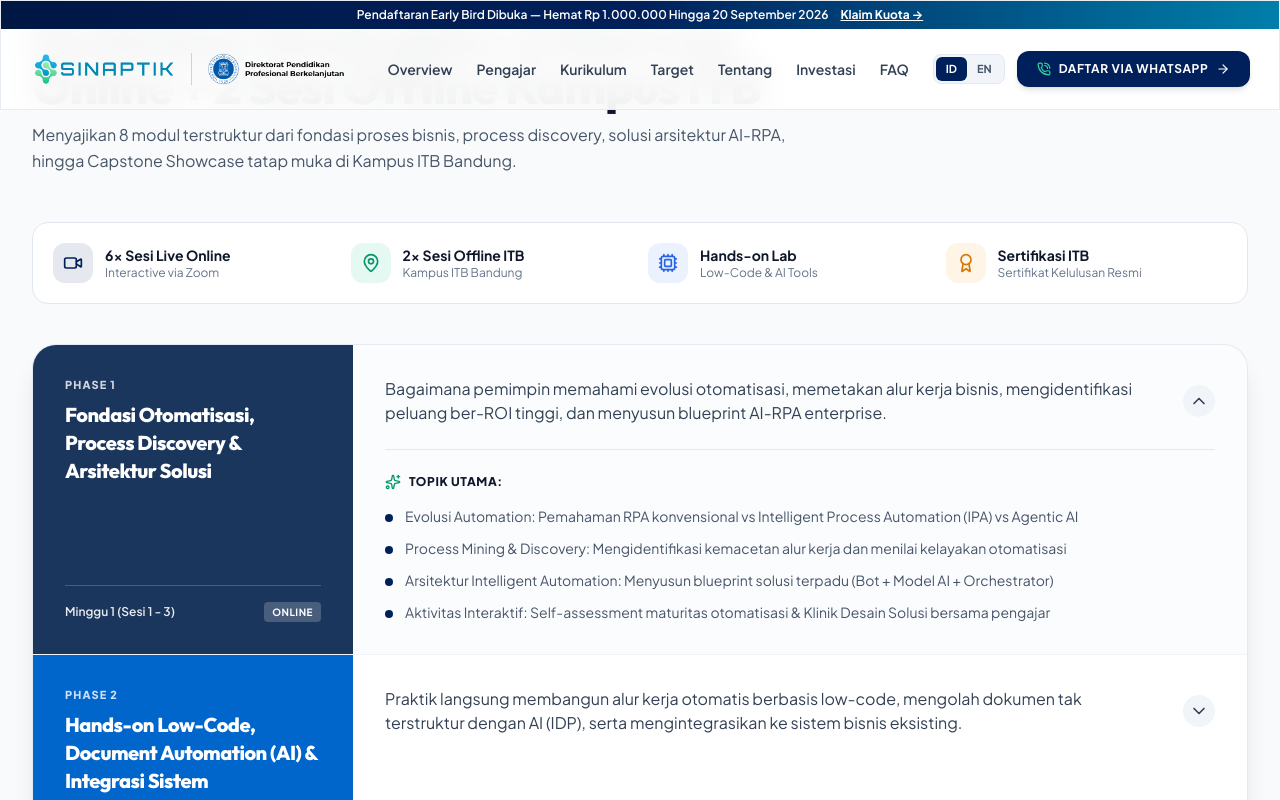
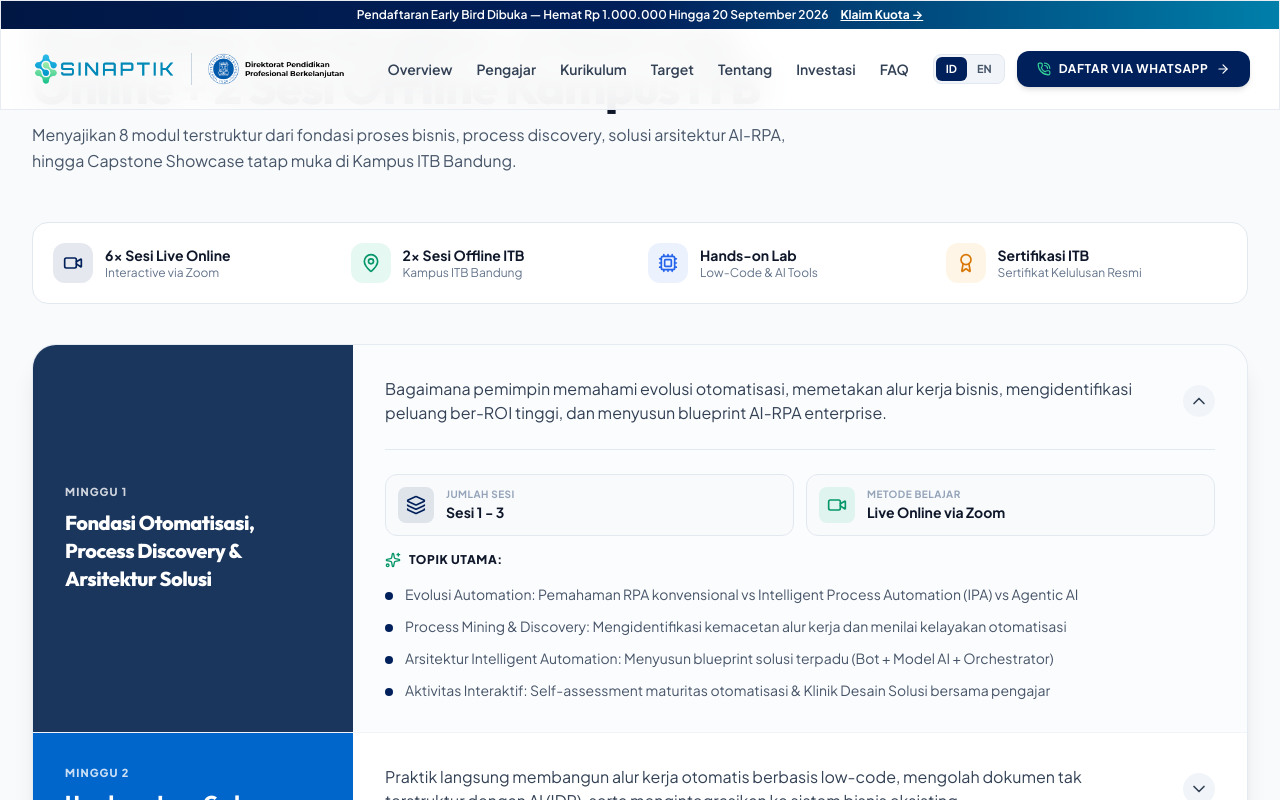
Before and after one commit to Jundihd/websitesinaptik-ibpa, a React (Vite) app: page / in a window 1280 px wide. Both pictures are taken after a click on the button 800 px from the left and 2018 px from the top of the page. Shown: the part 1618-2418 px from the top of the page. Built offline with nearby package versions, Linux system fonts and the light colour scheme.

Commit message:
rework kurikulum section and remove some texts

```diff
--- a/src/components/CurriculumSection.jsx
+++ b/src/components/CurriculumSection.jsx
@@ -1,11 +1,11 @@
 import React, { useState } from 'react';
-import { Video, MapPin, Award, ChevronDown, Cpu, Download, Sparkles } from 'lucide-react';
+import { Video, MapPin, Award, ChevronDown, Cpu, Download, Sparkles, Layers } from 'lucide-react';
 import { useLanguage } from '../context/LanguageContext';
 
 export const CurriculumSection = ({ onOpenWhatsapp }) => {
   // Default to all closed (null) as shown in reference image
   const [openPhase, setOpenPhase] = useState(null);
-  const { t, programData } = useLanguage();
+  const { t, programData, lang } = useLanguage();
   const curriculumPhases = programData.curriculumPhases || [];
 
   return (
@@ -84,25 +84,18 @@
                   isOpen ? 'bg-slate-50/50' : 'bg-white'
                 }`}
               >
-                {/* Left Sidebar Block */}
+                {/* Left Sidebar Block — per Minggu */}
                 <div
-                  className={`${sidebarColors[idx % sidebarColors.length]} text-white p-6 md:p-8 md:w-80 shrink-0 flex flex-col justify-between`}
+                  className={`${sidebarColors[idx % sidebarColors.length]} text-white p-6 md:p-8 md:w-80 shrink-0 flex flex-col justify-center`}
                 >
                   <div className="space-y-2">
                     <div className="text-[11px] font-black uppercase tracking-widest text-white/80">
-                      {phaseData.phase}
+                      {phaseData.weeks}
                     </div>
 
                     <h3 className="text-lg sm:text-xl font-extrabold tracking-tight text-white leading-snug">
                       {phaseData.title}
                     </h3>
-                  </div>
-
-                  <div className="pt-4 mt-3 border-t border-white/20 flex items-center justify-between text-xs font-semibold text-white/90">
-                    <span>{phaseData.weeks} ({phaseData.sessionRange})</span>
-                    <span className="text-[10px] font-bold uppercase tracking-wider bg-white/20 px-2 py-0.5 rounded text-white">
-                      {phaseData.formatType === 'onsite' ? 'Onsite ITB' : 'Online'}
-                    </span>
                   </div>
                 </div>
 
@@ -123,9 +116,35 @@
                     </div>
                   </button>
 
-                  {/* Expandable "What you'll learn:" content */}
+                  {/* Expandable detail: sesi, metode, + materi */}
                   {isOpen && (
                     <div className="mt-6 pt-6 border-t border-slate-200 animate-fade-in space-y-4">
+                      {/* Sesi & Metode */}
+                      <div className="grid grid-cols-1 sm:grid-cols-2 gap-3">
+                        <div className="flex items-center gap-3 p-3 rounded-xl bg-slate-50 border border-slate-200">
+                          <div className="w-9 h-9 rounded-lg bg-[#00205B]/10 text-[#00205B] flex items-center justify-center shrink-0">
+                            <Layers className="w-5 h-5" />
+                          </div>
+                          <div>
+                            <div className="text-[10px] font-bold uppercase tracking-wider text-slate-400">
+                              {lang === 'en' ? 'Sessions' : 'Jumlah Sesi'}
+                            </div>
+                            <div className="text-sm font-bold text-slate-900">{phaseData.sessionRange}</div>
+                          </div>
+                        </div>
+                        <div className="flex items-center gap-3 p-3 rounded-xl bg-slate-50 border border-slate-200">
+                          <div className="w-9 h-9 rounded-lg bg-emerald-500/10 text-emerald-600 flex items-center justify-center shrink-0">
+                            {phaseData.formatType === 'onsite' ? <MapPin className="w-5 h-5" /> : <Video className="w-5 h-5" />}
+                          </div>
+                          <div>
+                            <div className="text-[10px] font-bold uppercase tracking-wider text-slate-400">
+                              {lang === 'en' ? 'Learning Method' : 'Metode Belajar'}
+                            </div>
+                            <div className="text-sm font-bold text-slate-900">{phaseData.format}</div>
+                          </div>
+                        </div>
+                      </div>
+
                       <div className="text-xs font-extrabold uppercase tracking-wider text-slate-900 flex items-center gap-2">
                         <Sparkles className="w-4 h-4 text-emerald-600" />
                         <span>{t.curriculum.keyTopics || "Yang akan Anda pelajari (Highlights):"}</span>
--- a/src/data/translations.js
+++ b/src/data/translations.js
@@ -88,7 +88,7 @@
     about: {
       badge: "About Program & Strategic Partnership",
       title: "Strategic Collaboration ITB × Sinaptik",
-      leadText: "The Executive Professional Education program \"Intelligent Business Process Automation\" is a strategic joint initiative between Institut Teknologi Bandung (ITB) and Sinaptik (a subsidiary of Radya Labs Group).",
+      leadText: "The Executive Professional Education program \"Intelligent Business Process Automation\" is a strategic joint initiative between Institut Teknologi Bandung (ITB) and Sinaptik (a member of Radya Labs Group).",
       description: "Designed to help you elevate efficiency, accuracy, and business competitiveness using artificial intelligence (AI), Robotic Process Automation (RPA), and Intelligent Automation with field-tested curriculum and real-world enterprise case studies."
     },
     pricing: {
@@ -232,7 +232,7 @@
     about: {
       badge: "Tentang Program & Kemitraan Strategis",
       title: "Kolaborasi Strategis ITB × Sinaptik",
-      leadText: "Program Professional Education \"Intelligent Business Process Automation\" merupakan inisiatif kolaborasi strategis antara Institut Teknologi Bandung (ITB) dan Sinaptik (anak perusahaan Radya Labs Group).",
+      leadText: "Program Professional Education \"Intelligent Business Process Automation\" merupakan inisiatif kolaborasi strategis antara Institut Teknologi Bandung (ITB) dan Sinaptik (anggota dari Radya Labs Group).",
       description: "Dirancang untuk membantu Anda meningkatkan efisiensi, akurasi, dan daya saing bisnis melalui teknologi kecerdasan buatan (AI), Robotic Process Automation (RPA), dan Intelligent Automation dengan kurikulum teruji dan studi kasus industri nyata."
     },
     pricing: {
@@ -329,10 +329,6 @@
     }
   ],
   prerequisites: [
-    {
-      title: "Minimum 3 Years Professional Experience",
-      detail: "Possess at least 3 years of work experience in Operations, IT, Business Process Improvement, or Digital Transformation."
-    },
     {
       title: "Understanding of Business Processes & SOPs",
       detail: "Understand workflows, value chains, and operational SOPs within your unit or organization."
@@ -452,7 +448,7 @@
       "Access to Modules, Code Blueprints & AI RPA Workflow Templates",
       "Capstone Project with Real Corporate Business Case Study",
       "Official Certificate of Completion from ITB & Sinaptik",
-      "Direct Q&A & Mentoring with ITB Faculty & Senior Practitioners",
+      "Direct Q&A & Mentoring with ITB Faculty & Industry Practitioners",
       "Access to Professional Education Alumni Community"
     ],
     groupFeatures: [
@@ -588,10 +584,6 @@
   ],
   prerequisites: [
     {
-      title: "Pengalaman Kerja Minimal 3 Tahun",
-      detail: "Memiliki pengalaman kerja minimal 3 tahun di bidang Operations, IT, Business Process Improvement, atau Digital Transformation."
-    },
-    {
       title: "Pemahaman Proses Bisnis & SOP",
       detail: "Memahami alur kerja, rantai nilai (value chain), dan SOP operasional di unit atau organisasi tempat bekerja."
     },
@@ -710,7 +702,7 @@
       "Akses Modul, Code Blueprint & Template AI RPA Workflow",
       "Capstone Project dengan Real-World Case Study Perusahaan",
       "Sertifikat Kelulusan Resmi ITB & Sinaptik",
-      "Direct Q&A & Mentoring bersama Dosen ITB & Praktisi",
+      "Direct Q&A & Mentoring bersama Dosen ITB & Praktisi Industri",
       "Akses Komunitas Alumni Professional Education"
     ],
     groupFeatures: [
```
